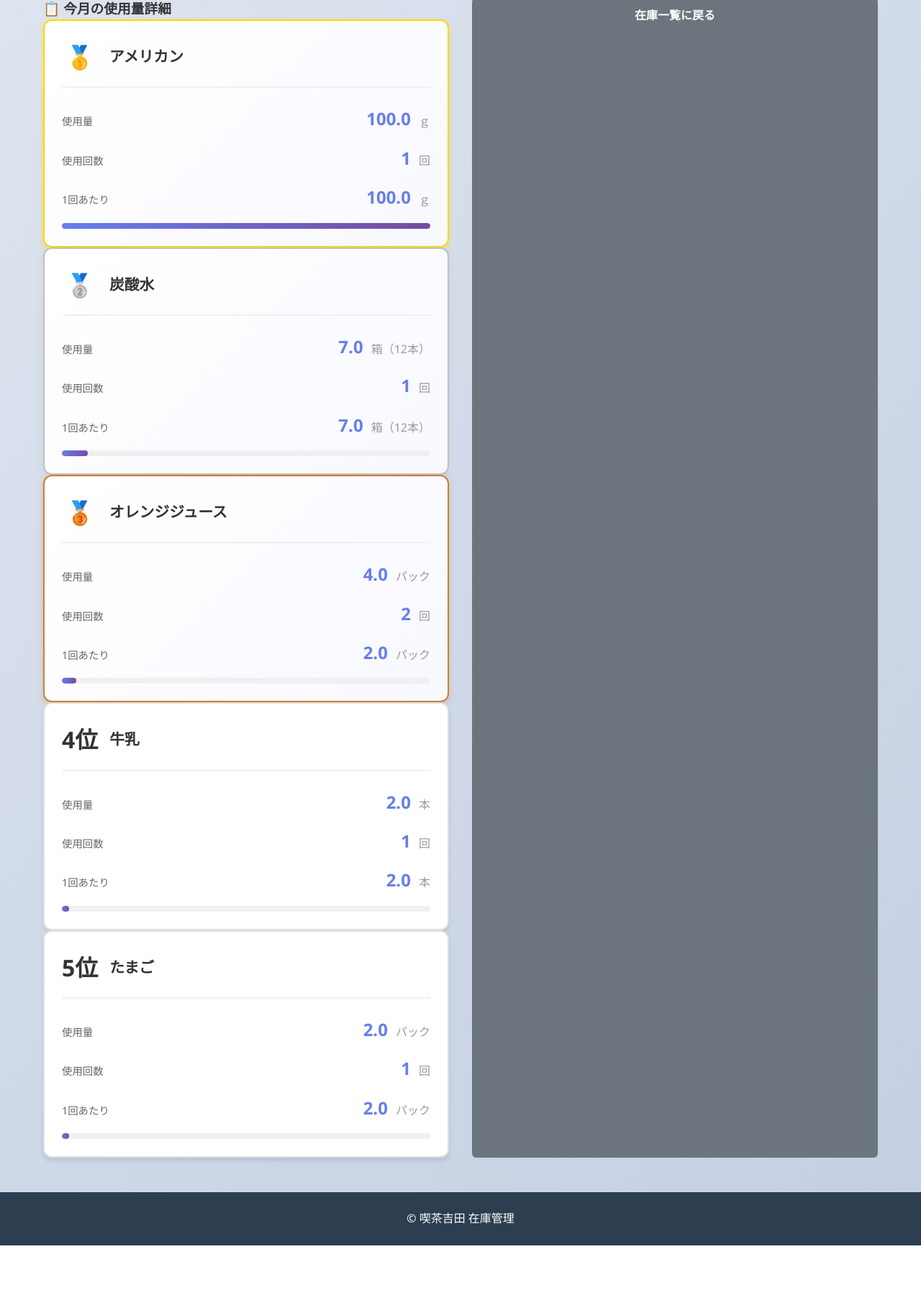
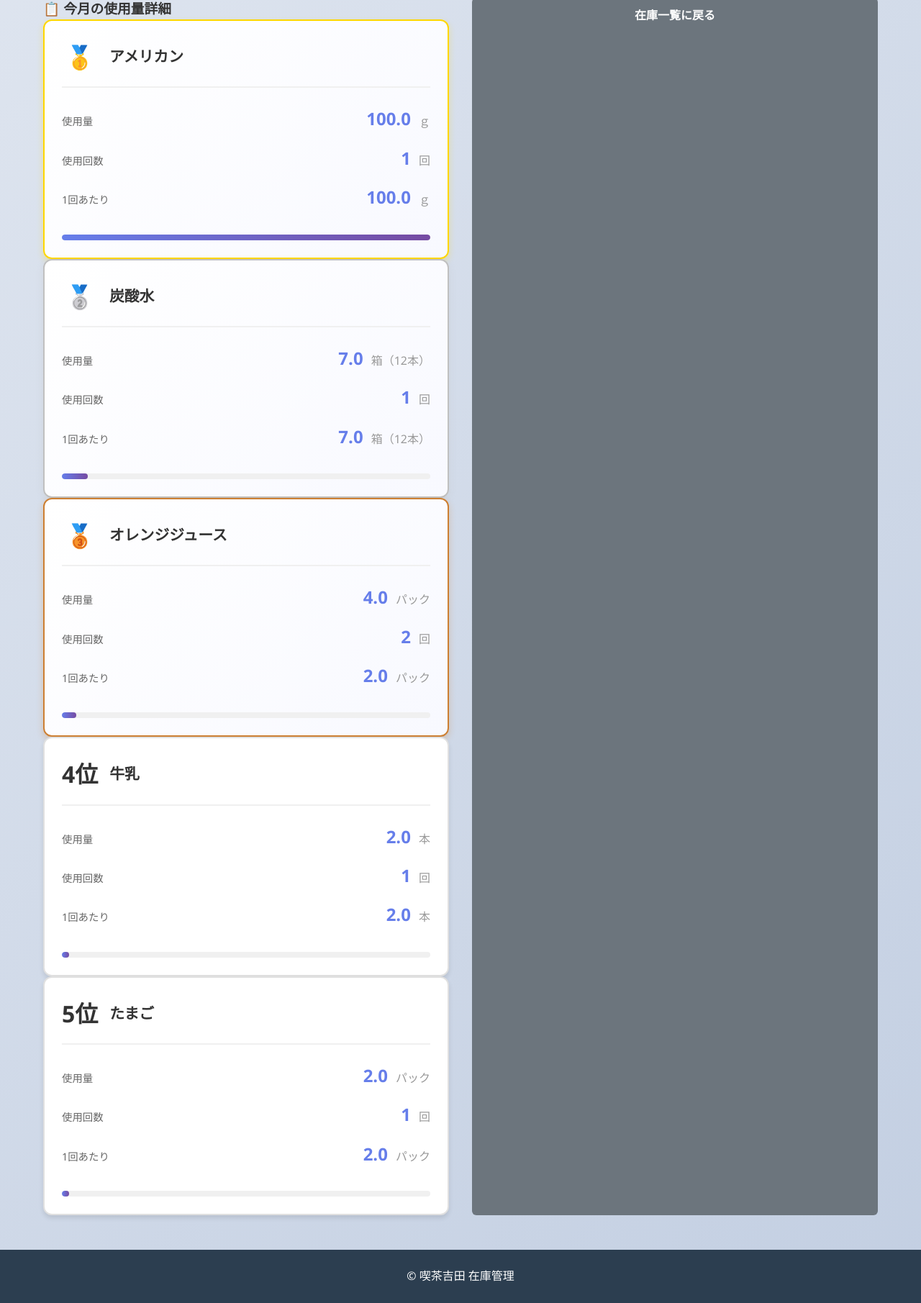
Before and after one commit to ren1225A/zaiko-app, a Flask app: page /statistics in a window 1280 px wide. Shown: the part 2801-4612 px from the top of the page at 72% size. Before the commit the page ends 4532 px from the top, so only its background shows below. Run offline with Flask 3, Linux system fonts and the light colour scheme; a user stored in the database is signed in; data comes from the database, SQL or seed files in the repository; both versions use the stored data as it was after the commit.

Commit message:
コミット３

```diff
--- a/static/css/style.css
+++ b/static/css/style.css
@@ -1048,6 +1048,10 @@ footer {
     box-shadow: 0 4px 6px rgba(0,0,0,0.1);
     transition: all 0.3s;
     border: 2px solid #e0e0e0;
+    display: flex;
+    flex-direction: column;
+    height: 100%;
+    min-height: 280px; /* 最小の高さを設定 */
 }
 
 .usage-card:hover {
```
Also changed, not shown: zaiko2.db.
